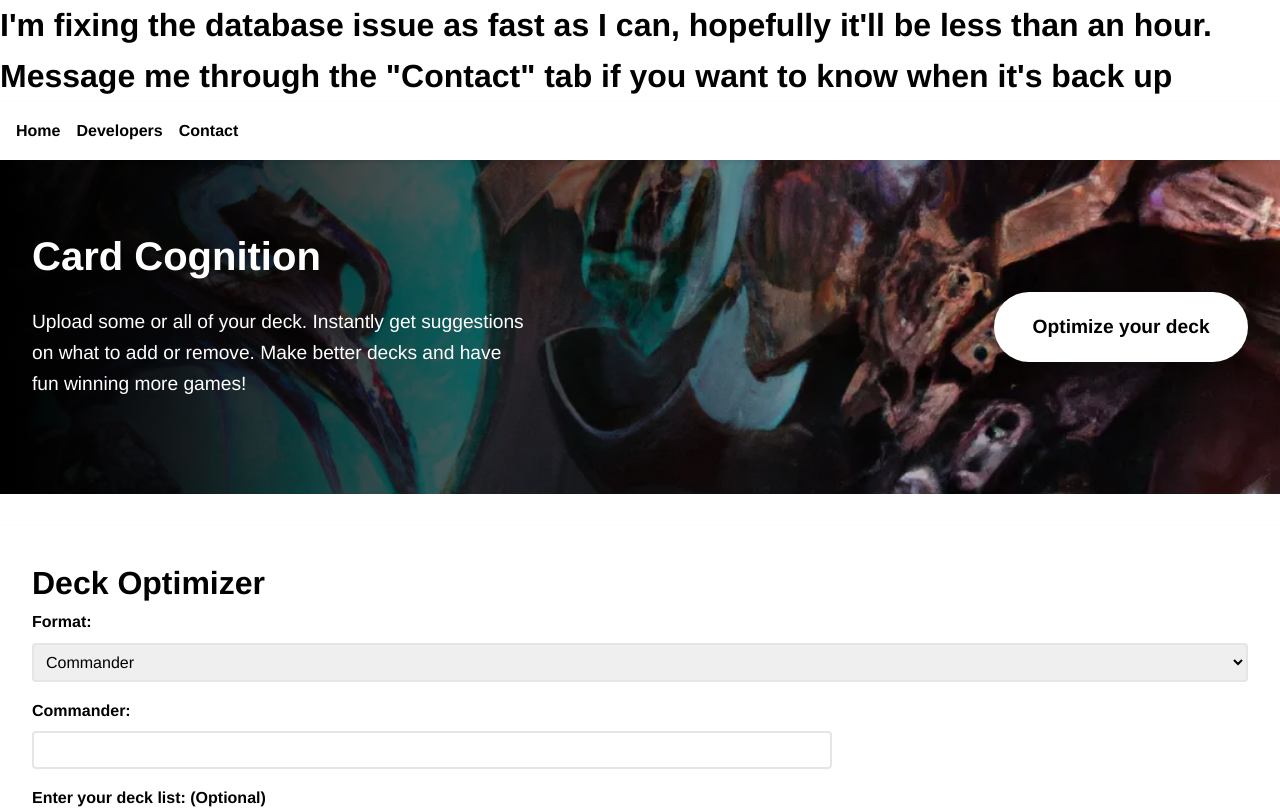
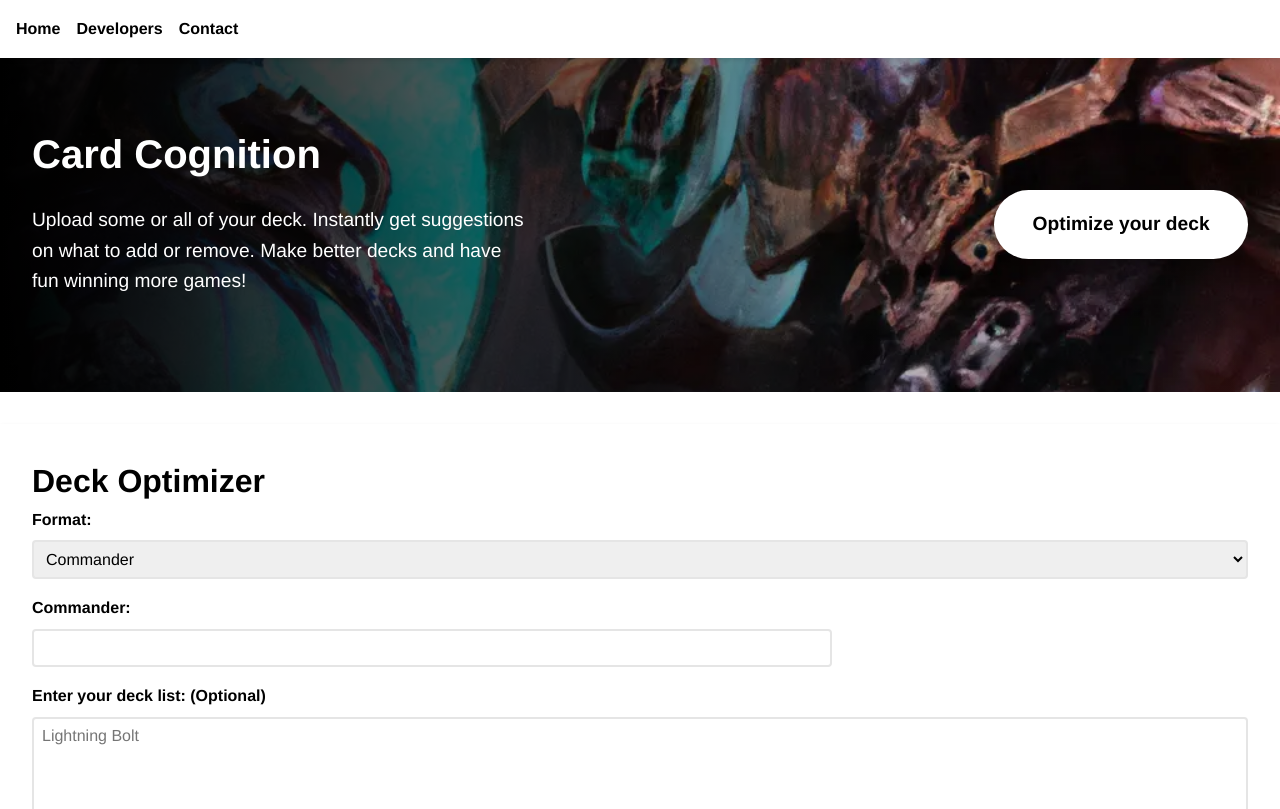
Before and after one commit to reecevela/cardcognition, a React (Create React App) app in the folder frontend/: page / in a window 1280 px wide. Shown: the top 809 px of the page. Built offline with nearby package versions, Linux system fonts and the light colour scheme.

Commit message:
Removed site down message

```diff
--- a/frontend/src/App.js
+++ b/frontend/src/App.js
@@ -11,7 +11,6 @@ function App() {
   return (
     <div className="App">
       <BrowserRouter>
-      <h1>I'm fixing the database issue as fast as I can, hopefully it'll be less than an hour. Message me through the "Contact" tab if you want to know when it's back up</h1>
       <Navbar />
         <Routes>
           <Route path="/" element={(
```
